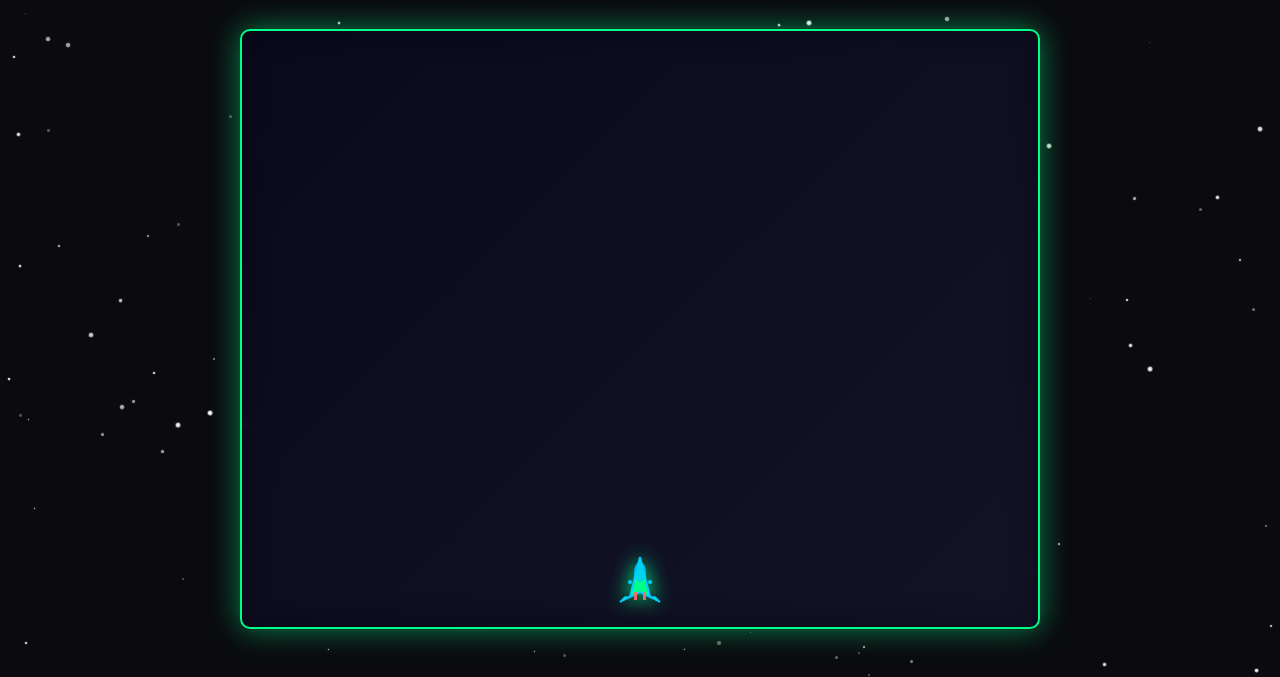
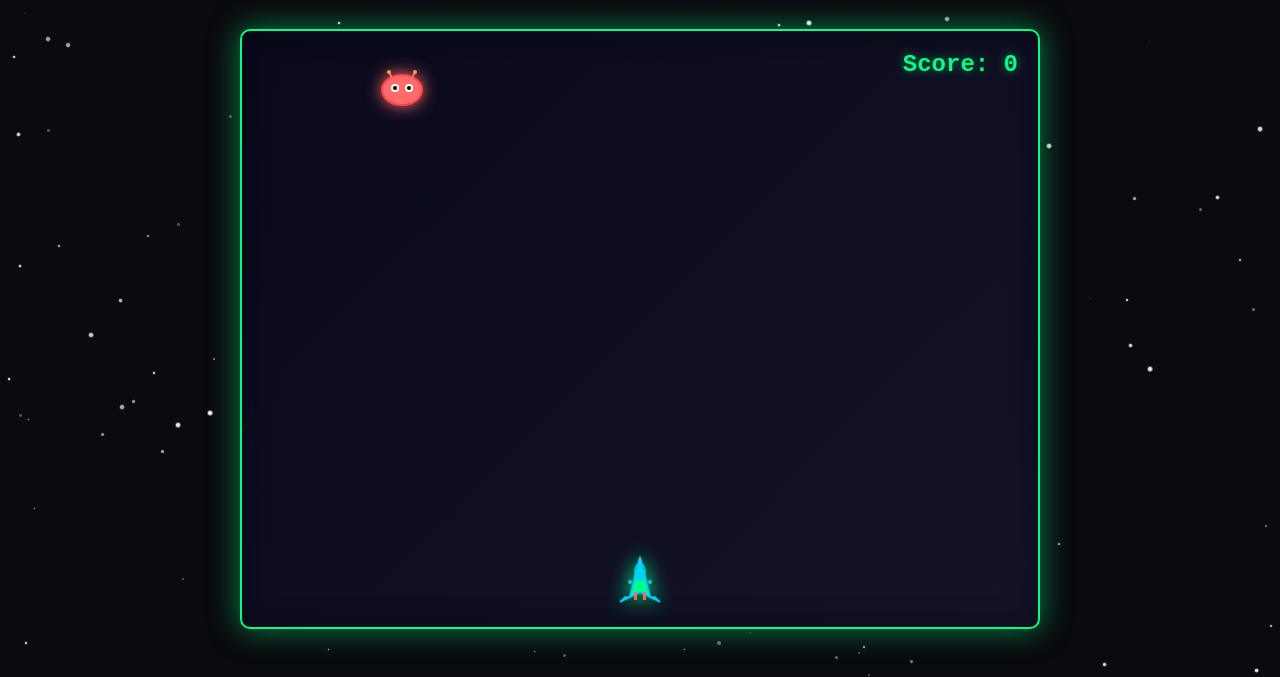
Before and after one commit to wydawcaa/spaceinvaders, a plain HTML site: page index.html in a window 1280 px wide. Both pictures are taken after a click on the button "PLAY". Shown: the part 123-800 px from the top of the page. Drawn offline with Linux system fonts and the light colour scheme.

Commit message:
dodanie przeciwnikow, kolizji oraz licznika score

```diff
--- a/index.html
+++ b/index.html
@@ -13,7 +13,9 @@
     <h1 class="game-title">SPACE INVADERS</h1>
 
     <div class="game-window">
-      <div class="game-canvas" id="gameCanvas"></div>
+      <div class="game-canvas" id="gameCanvas">
+        <div class="score-display" id="scoreDisplay" style="display: none;">Score: 0</div>
+      </div>
     </div>
 
     <button class="play-button" id="playButton">Play</button>
--- a/script.js
+++ b/script.js
@@ -9,6 +9,10 @@ const PLAYER_WIDTH = 60;
 const BULLET_SPEED = 5;
 const BULLET_WIDTH = 4;
 const BULLET_HEIGHT = 15;
+const ENEMY_SPEED = 0.8;
+const ENEMY_WIDTH = 50;
+const ENEMY_HEIGHT = 40;
+const ENEMY_SPAWN_INTERVAL = 2000;
 
 // Stan gry
 let gameActive = false;
@@ -19,11 +23,12 @@ let playerShip = null;
 let canvasWidth = 0;
 let canvasHeight = 0;
 let bullets = [];
+let enemies = [];
+let enemySpawnTimer = null;
+let score = 0;
 
 function createStars() {
   const starsContainer = document.getElementById("stars");
-  if (!starsContainer) return;
-
   const fragment = document.createDocumentFragment();
 
   for (let i = 0; i < STAR_COUNT; i++) {
@@ -39,7 +44,6 @@ function createStars() {
 
     fragment.appendChild(star);
   }
-
   starsContainer.appendChild(fragment);
 }
 
@@ -67,14 +71,90 @@ function createBullet(x, y) {
   bullet.className = "bullet";
   bullet.style.left = `${x + PLAYER_WIDTH / 2 - BULLET_WIDTH / 2}px`;
   bullet.style.bottom = `${y}px`;
-
   gameCanvas.appendChild(bullet);
 
-  bullets.push({
-    element: bullet,
-    x: x + PLAYER_WIDTH / 2 - BULLET_WIDTH / 2,
-    y: y
-  });
+  bullets.push({ element: bullet, x: x + PLAYER_WIDTH / 2 - BULLET_WIDTH / 2, y: y });
+}
+
+function createEnemy() {
+  const enemy = document.createElement("div");
+  enemy.className = "enemy";
+  enemy.innerHTML = `
+    <svg viewBox="0 0 50 40" xmlns="http://www.w3.org/2000/svg">
+      <ellipse cx="25" cy="20" rx="20" ry="15" fill="#ff6b6b" stroke="#ff4444" stroke-width="2"/>
+      <circle cx="18" cy="18" r="4" fill="#fff"/>
+      <circle cx="32" cy="18" r="4" fill="#fff"/>
+      <circle cx="18" cy="18" r="2" fill="#000"/>
+      <circle cx="32" cy="18" r="2" fill="#000"/>
+      <line x1="15" y1="8" x2="12" y2="2" stroke="#ff6b6b" stroke-width="2"/>
+      <line x1="35" y1="8" x2="38" y2="2" stroke="#ff6b6b" stroke-width="2"/>
+      <circle cx="12" cy="2" r="2" fill="#ff9b4a"/>
+      <circle cx="38" cy="2" r="2" fill="#ff9b4a"/>
+    </svg>
+  `;
+  const x = Math.random() * (canvasWidth - ENEMY_WIDTH);
+  enemy.style.left = `${x}px`;
+  enemy.style.top = `0px`;
+  gameCanvas.appendChild(enemy);
+
+  enemies.push({ element: enemy, x: x, y: 0 });
+}
+
+function createExplosion(x, y) {
+  const explosion = document.createElement("div");
+  explosion.className = "explosion";
+  explosion.style.left = `${x - 5}px`;
+  explosion.style.top = `${y - 10}px`;
+  gameCanvas.appendChild(explosion);
+  setTimeout(() => explosion.remove(), 500);
+}
+
+function checkCollision(bullet, enemy) {
+  const bulletRect = {
+    left: bullet.x,
+    right: bullet.x + BULLET_WIDTH,
+    top: canvasHeight - bullet.y - BULLET_HEIGHT,
+    bottom: canvasHeight - bullet.y
+  };
+  const enemyRect = {
+    left: enemy.x,
+    right: enemy.x + ENEMY_WIDTH,
+    top: enemy.y,
+    bottom: enemy.y + ENEMY_HEIGHT
+  };
+  return !(bulletRect.right < enemyRect.left ||
+           bulletRect.left > enemyRect.right ||
+           bulletRect.bottom < enemyRect.top ||
+           bulletRect.top > enemyRect.bottom);
+}
+
+function updateEnemies() {
+  for (let i = enemies.length - 1; i >= 0; i--) {
+    const enemy = enemies[i];
+    enemy.y += ENEMY_SPEED;
+    enemy.element.style.top = `${enemy.y}px`;
+
+    for (let j = bullets.length - 1; j >= 0; j--) {
+      if (checkCollision(bullets[j], enemy)) {
+        createExplosion(enemy.x + ENEMY_WIDTH/2, enemy.y + ENEMY_HEIGHT/2);
+        enemy.element.remove(); enemies.splice(i, 1);
+        bullets[j].element.remove(); bullets.splice(j, 1);
+        score += 10; updateScore();
+        break;
+      }
+    }
+
+    if (enemy.y > canvasHeight) { enemy.element.remove(); enemies.splice(i, 1); }
+  }
+}
+
+function updateScore() {
+  const scoreDisplay = document.getElementById("scoreDisplay");
+  if (scoreDisplay) scoreDisplay.textContent = `Score: ${score}`;
+}
+
+function startEnemySpawning() {
+  enemySpawnTimer = setInterval(() => { if(gameActive) createEnemy(); }, ENEMY_SPAWN_INTERVAL);
 }
 
 function updateBullets() {
@@ -82,71 +162,58 @@ function updateBullets() {
     const bullet = bullets[i];
     bullet.y += BULLET_SPEED;
     bullet.element.style.bottom = `${bullet.y}px`;
-
-    if (bullet.y > canvasHeight) {
-      bullet.element.remove();
-      bullets.splice(i, 1);
-    }
+    if (bullet.y > canvasHeight) { bullet.element.remove(); bullets.splice(i, 1); }
   }
 }
 
 function shootBullet() {
   if (!gameActive) return;
-  const shipBottom = 20;
-  const shipHeight = 60;
+  const shipBottom = 20; const shipHeight = 60;
   createBullet(playerX, shipBottom + shipHeight);
 }
 
 function updatePlayerPosition() {
   if (!gameActive || !playerShip) return;
-
   if (keysPressed['a'] || keysPressed['A']) playerX -= PLAYER_SPEED;
   if (keysPressed['d'] || keysPressed['D']) playerX += PLAYER_SPEED;
-
   playerX = Math.max(0, Math.min(playerX, canvasWidth - PLAYER_WIDTH));
   playerShip.style.left = `${playerX}px`;
 }
 
 function gameLoop() {
   if (!gameActive) return;
-
   updatePlayerPosition();
   updateBullets();
+  updateEnemies();
   requestAnimationFrame(gameLoop);
 }
 
 function startGame() {
-  const playButton = document.getElementById("playButton");
-  playButton.classList.add("hidden");
+  document.getElementById("playButton").classList.add("hidden");
+  const scoreDisplay = document.getElementById("scoreDisplay");
+  scoreDisplay.style.display = "block";
 
   gameActive = true;
   gameCanvas = document.getElementById("gameCanvas");
   canvasWidth = gameCanvas.offsetWidth;
   canvasHeight = gameCanvas.offsetHeight;
-
-  playerX = (canvasWidth - PLAYER_WIDTH) / 2;
-  playerShip = createPlayerShip();
-  playerShip.style.left = `${playerX}px`;
-
+  score = 0; updateScore();
+  playerX = (canvasWidth - PLAYER_WIDTH)/2;
+  playerShip = createPlayerShip(); playerShip.style.left = `${playerX}px`;
+  startEnemySpawning();
   gameLoop();
 }
 
 function handleKeyDown(e) {
   keysPressed[e.key] = true;
-  if (e.key === ' ' || e.code === 'Space') {
-    e.preventDefault();
-    shootBullet();
-  }
+  if (e.key === ' ' || e.code === 'Space') { e.preventDefault(); shootBullet(); }
 }
 
-function handleKeyUp(e) {
-  keysPressed[e.key] = false;
-}
+function handleKeyUp(e) { keysPressed[e.key] = false; }
 
 function initializeApp() {
   createStars();
-  const playButton = document.getElementById("playButton");
-  playButton?.addEventListener("click", startGame);
+  document.getElementById("playButton")?.addEventListener("click", startGame);
   document.addEventListener("keydown", handleKeyDown);
   document.addEventListener("keyup", handleKeyUp);
 }
--- a/style.css
+++ b/style.css
@@ -41,23 +41,12 @@ body {
   animation: twinkle 3s infinite;
 }
 
-.star:nth-child(odd) {
-  animation-delay: 1.5s;
-}
-
-.star:nth-child(3n) {
-  animation-delay: 0.5s;
-}
+.star:nth-child(odd) { animation-delay: 1.5s; }
+.star:nth-child(3n) { animation-delay: 0.5s; }
 
 @keyframes twinkle {
-  0%, 100% {
-    opacity: 0.3;
-    transform: scale(1);
-  }
-  50% {
-    opacity: 1;
-    transform: scale(1.2);
-  }
+  0%, 100% { opacity: 0.3; transform: scale(1); }
+  50% { opacity: 1; transform: scale(1.2); }
 }
 
 .container {
@@ -84,12 +73,8 @@ body {
 }
 
 @keyframes glow {
-  from {
-    text-shadow: 0 0 20px var(--glow-primary), 0 0 30px var(--glow-secondary);
-  }
-  to {
-    text-shadow: 0 0 30px rgba(0, 255, 136, 0.8), 0 0 40px rgba(0, 204, 255, 0.6);
-  }
+  from { text-shadow: 0 0 20px var(--glow-primary), 0 0 30px var(--glow-secondary); }
+  to   { text-shadow: 0 0 30px rgba(0,255,136,0.8), 0 0 40px rgba(0,204,255,0.6); }
 }
 
 .game-window {
@@ -98,7 +83,7 @@ body {
   background: linear-gradient(135deg, var(--dark-bg-transparent), var(--dark-bg-transparent-alt));
   border: 2px solid var(--primary-color);
   border-radius: 10px;
-  box-shadow: 0 0 30px var(--glow-primary), inset 0 0 30px rgba(0, 0, 0, 0.3);
+  box-shadow: 0 0 30px var(--glow-primary), inset 0 0 30px rgba(0,0,0,0.3);
   position: relative;
   display: flex;
   flex-direction: column;
@@ -127,7 +112,7 @@ body {
   font-size: 1.2rem;
   font-weight: bold;
   cursor: pointer;
-  box-shadow: 0 0 20px rgba(0, 255, 136, 0.4), inset 0 0 20px rgba(255, 255, 255, 0.1);
+  box-shadow: 0 0 20px rgba(0,255,136,0.4), inset 0 0 20px rgba(255,255,255,0.1);
   transition: all 0.3s ease;
   text-transform: uppercase;
   letter-spacing: 2px;
@@ -135,17 +120,12 @@ body {
 
 .play-button:hover {
   transform: scale(1.05);
-  box-shadow: 0 0 30px rgba(0, 255, 136, 0.6), inset 0 0 30px rgba(255, 255, 255, 0.2);
+  box-shadow: 0 0 30px rgba(0,255,136,0.6), inset 0 0 30px rgba(255,255,255,0.2);
   background: linear-gradient(135deg, #00ffaa, #00ddff);
 }
 
-.play-button:active {
-  transform: scale(0.98);
-}
-
-.play-button.hidden {
-  display: none;
-}
+.play-button:active { transform: scale(0.98); }
+.play-button.hidden { display: none; }
 
 .player-ship {
   position: absolute;
@@ -154,12 +134,7 @@ body {
   bottom: 20px;
   transition: none;
 }
-
-.player-ship svg {
-  width: 100%;
-  height: 100%;
-  filter: drop-shadow(0 0 10px var(--primary-color));
-}
+.player-ship svg { width: 100%; height: 100%; filter: drop-shadow(0 0 10px var(--primary-color)); }
 
 .bullet {
   position: absolute;
@@ -170,18 +145,43 @@ body {
   box-shadow: 0 0 10px var(--primary-color), 0 0 20px var(--glow-primary);
 }
 
-@media (max-width: 900px) {
-  .game-window {
-    width: 90vw;
-    height: 70vh;
-  }
-  .game-title {
-    font-size: 3rem;
-  }
+.enemy {
+  position: absolute;
+  width: 50px;
+  height: 40px;
+  transition: none;
+}
+.enemy svg { width: 100%; height: 100%; filter: drop-shadow(0 0 8px #ff6b6b); }
+
+.explosion {
+  position: absolute;
+  width: 60px;
+  height: 60px;
+  border-radius: 50%;
+  background: radial-gradient(circle, #ff6b6b, #ff9b4a, transparent);
+  animation: explode 0.5s ease-out forwards;
+  pointer-events: none;
 }
 
+@keyframes explode {
+  0% { transform: scale(0); opacity: 1; }
+  100% { transform: scale(2); opacity: 0; }
+}
+
+.score-display {
+  position: absolute;
+  top: 20px;
+  right: 20px;
+  font-size: 1.5rem;
+  color: var(--primary-color);
+  text-shadow: 0 0 10px var(--glow-primary);
+  font-weight: bold;
+}
+
+@media (max-width: 900px) {
+  .game-window { width: 90vw; height: 70vh; }
+  .game-title { font-size: 3rem; }
+}
 @media (max-width: 600px) {
-  .game-title {
-    font-size: 2rem;
-  }
+  .game-title { font-size: 2rem; }
 }
```
